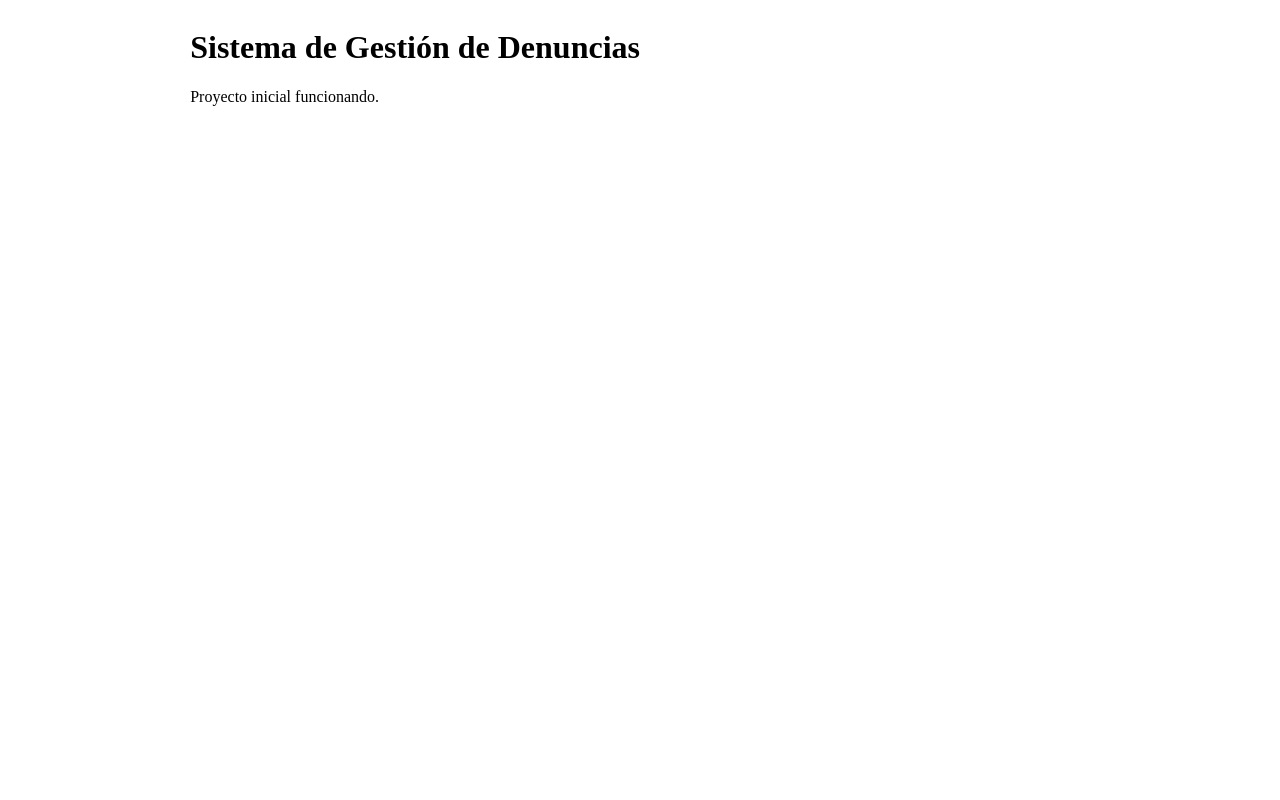
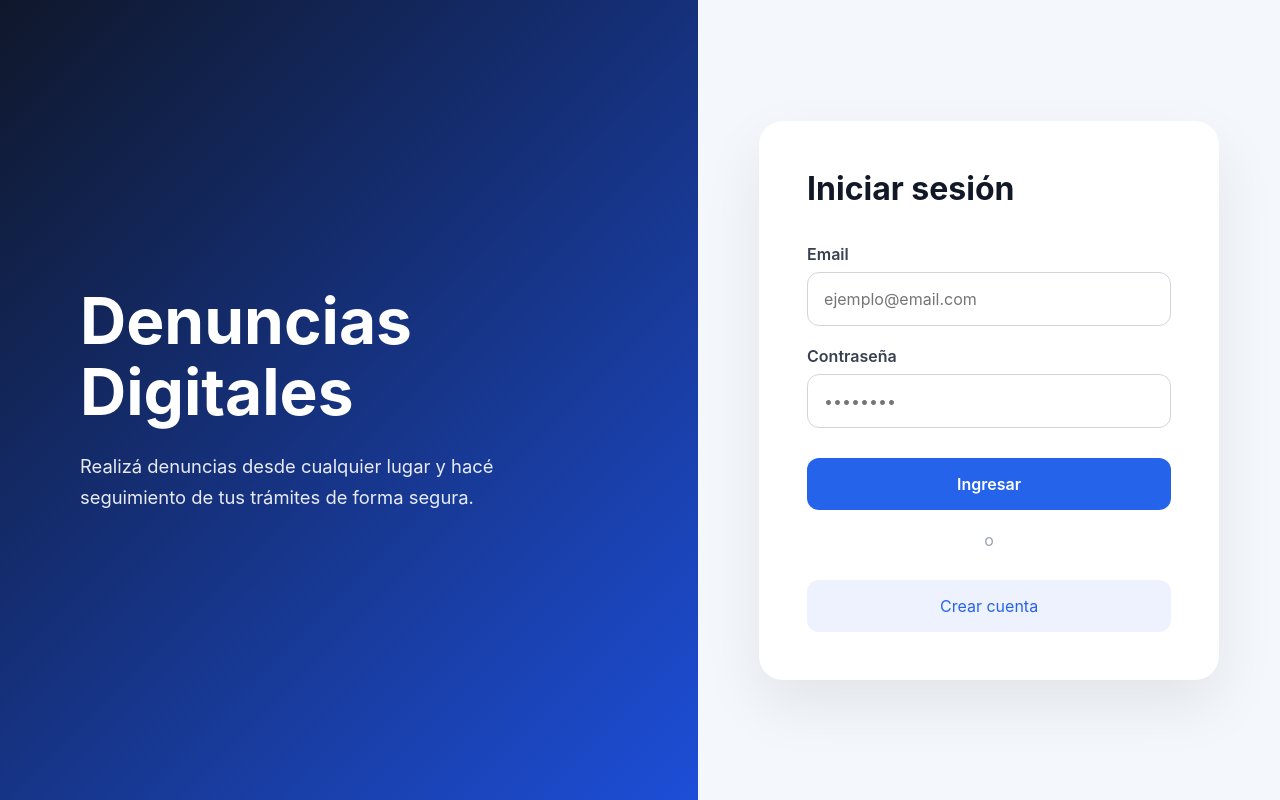
Before and after one commit to Matiabou/Denuncias-digitales-frontend, a Vue app: page / in a window 1280 px wide. Built offline with nearby package versions, Linux system fonts and the light colour scheme.

Commit message:
Login estilo preview

```diff
--- a/src/assets/main.css
+++ b/src/assets/main.css
@@ -1,35 +1,189 @@
-
-
-#app {
-  max-width: 1280px;
-  margin: 0 auto;
-  padding: 2rem;
-  font-weight: normal;
+*{
+    margin:0;
+    padding:0;
+    box-sizing:border-box;
 }
 
-a,
-.green {
-  text-decoration: none;
-  color: hsla(160, 100%, 37%, 1);
-  transition: 0.4s;
-  padding: 3px;
+body{
+    font-family:
+    Inter,
+    system-ui,
+    sans-serif;
+
+    background:#f4f7fb;
 }
 
-@media (hover: hover) {
-  a:hover {
-    background-color: hsla(160, 100%, 37%, 0.2);
-  }
+button,
+input{
+    font:inherit;
 }
 
-@media (min-width: 1024px) {
-  body {
-    display: flex;
-    place-items: center;
-  }
+.login-page{
+    min-height:100vh;
 
-  #app {
-    display: grid;
-    grid-template-columns: 1fr 1fr;
-    padding: 0 2rem;
-  }
+    display:grid;
+
+    grid-template-columns:
+    1.2fr
+    1fr;
 }
+
+.hero{
+    background:
+    linear-gradient(
+        135deg,
+        #0f172a,
+        #1d4ed8
+    );
+
+    color:white;
+
+    display:flex;
+
+    align-items:center;
+
+    padding:80px;
+}
+
+.hero-content{
+    max-width:500px;
+}
+
+.hero h1{
+    font-size:4rem;
+
+    margin-bottom:24px;
+
+    line-height:1.1;
+}
+
+.hero p{
+    font-size:1.15rem;
+
+    opacity:.9;
+
+    line-height:1.7;
+}
+
+.login-section{
+    display:flex;
+
+    justify-content:center;
+
+    align-items:center;
+
+    padding:40px;
+}
+
+.login-card{
+    width:100%;
+
+    max-width:460px;
+
+    background:white;
+
+    padding:48px;
+
+    border-radius:24px;
+
+    box-shadow:
+    0 25px 60px
+    rgba(0,0,0,.08);
+}
+
+.login-card h2{
+    margin-bottom:36px;
+
+    color:#111827;
+
+    font-size:2rem;
+}
+
+.field{
+    display:flex;
+
+    flex-direction:column;
+
+    gap:8px;
+
+    margin-bottom:20px;
+}
+
+.field label{
+    color:#374151;
+
+    font-weight:600;
+}
+
+.field input{
+    padding:16px;
+
+    border:
+
+    1px solid
+    #d1d5db;
+
+    border-radius:12px;
+
+    transition:.2s;
+}
+
+.field input:focus{
+    outline:none;
+
+    border-color:#2563eb;
+}
+
+button{
+    width:100%;
+
+    padding:16px;
+
+    border:none;
+
+    border-radius:12px;
+
+    cursor:pointer;
+
+    margin-top:10px;
+}
+
+button:not(.secondary){
+    background:#2563eb;
+
+    color:white;
+
+    font-weight:600;
+}
+
+.secondary{
+    background:#eef2ff;
+
+    color:#2563eb;
+}
+
+.divider{
+    display:block;
+
+    text-align:center;
+
+    margin:20px 0;
+
+    color:#9ca3af;
+}
+
+@media(max-width:900px){
+
+.login-page{
+grid-template-columns:1fr;
+}
+
+.hero{
+padding:50px;
+}
+
+.hero h1{
+font-size:2.5rem;
+}
+
+}
--- /dev/null
+++ b/src/components/LoginForm.vue
@@ -0,0 +1,44 @@
+<template>
+  <div class="login-card">
+
+    <h2>Iniciar sesión</h2>
+
+    <form>
+
+      <div class="field">
+        <label>Email</label>
+
+        <input
+          type="email"
+          placeholder="ejemplo@email.com"
+        />
+      </div>
+
+      <div class="field">
+        <label>Contraseña</label>
+
+        <input
+          type="password"
+          placeholder="••••••••"
+        />
+      </div>
+
+      <button type="button">
+        Ingresar
+      </button>
+
+      <span class="divider">
+        o
+      </span>
+
+      <button
+        class="secondary"
+        type="button"
+      >
+        Crear cuenta
+      </button>
+
+    </form>
+
+  </div>
+</template>
--- a/src/views/LoginView.vue
+++ b/src/views/LoginView.vue
@@ -1,7 +1,22 @@
 <template>
-  <div>
-    <h1>Sistema de Gestión de Denuncias</h1>
+  <main class="login-page">
+    <section class="hero">
+      <div class="hero-content">
+        <h1>Denuncias Digitales</h1>
 
-    <p>Proyecto inicial funcionando.</p>
-  </div>
+        <p>
+          Realizá denuncias desde cualquier lugar y hacé seguimiento
+          de tus trámites de forma segura.
+        </p>
+      </div>
+    </section>
+
+    <section class="login-section">
+      <LoginForm />
+    </section>
+  </main>
 </template>
+
+<script setup>
+import LoginForm from '../components/LoginForm.vue'
+</script>
```
